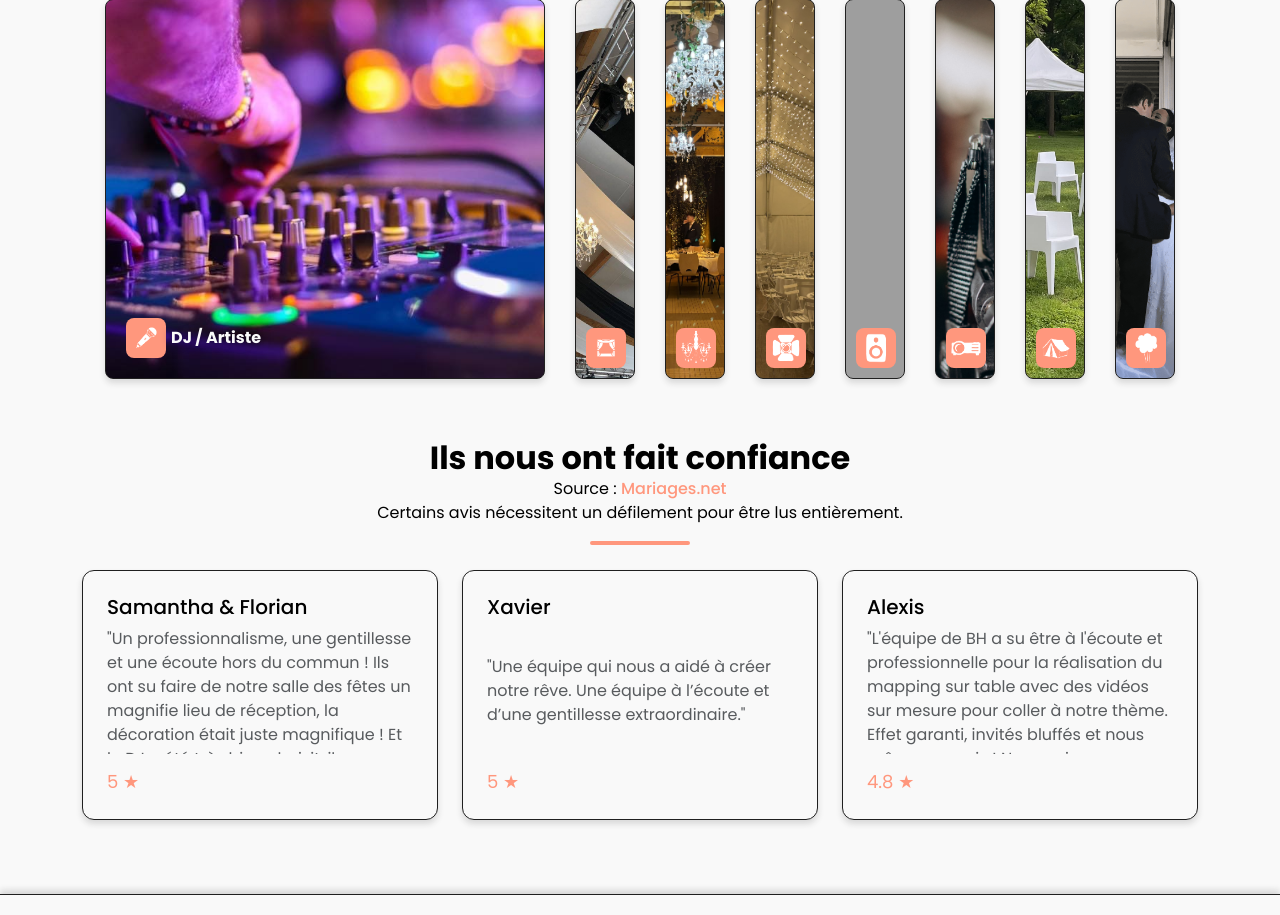
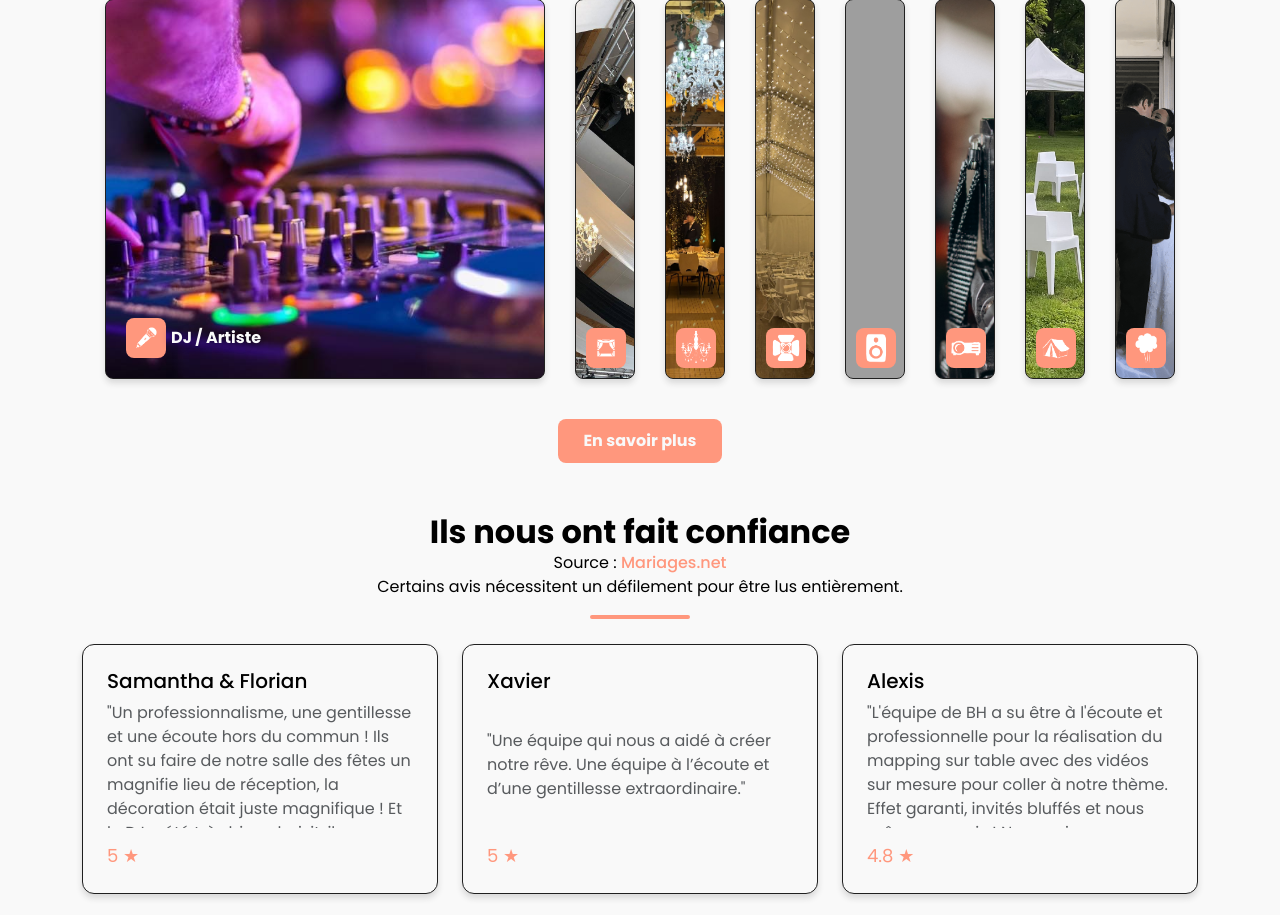
Before and after one commit to TolMen/BlackHoleEvenements, a PHP site: page /src/views/page/home.php in a window 1280 px wide. Shown: the part 1745-2660 px from the top of the page. Run offline with PHP 8.4, Linux system fonts and the light colour scheme; data comes from the database, SQL or seed files in the repository; a stand-in replaces the project's code that opens the database connection; grey boxes are pictures that could not be loaded.

Commit message:
Ajout d'un bouton Call to action

```diff
--- a/src/views/page/sectionHome/sectionService.php
+++ b/src/views/page/sectionHome/sectionService.php
@@ -18,6 +18,7 @@
             <?php endforeach; ?>
         </div>
     </div>
+    <a href="service.php" class="custom-bouton" style="margin-top: 30px;">En savoir plus</a>
 </section>
 
 <!-- MOBILE VERSION -->
@@ -41,4 +42,5 @@
             </li>
         <?php endforeach; ?>
     </ul>
+    <a href="service.php" class="custom-bouton" style="margin-top: 30px;">En savoir plus</a>
 </section>
```
